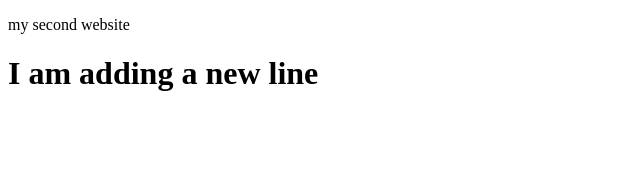
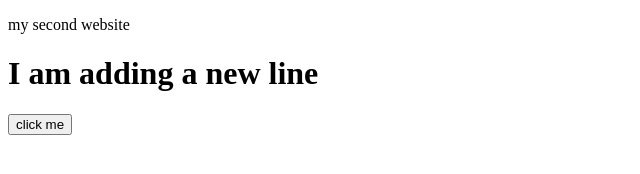
Before and after one commit to arafatmisbawebdeveloper/another-new-repo, a plain HTML site: page index.html in a window 1280 px wide. Shown: the whole page, without its empty margins (0-640 px from the left). Drawn offline with Linux system fonts and the light colour scheme.

Commit message:
adding something

```diff
--- a/index.html
+++ b/index.html
@@ -9,5 +9,6 @@
 <body>
     <p> my second website </p>
     <h1>I am adding a new line </h1>
+    <button> click me </button>
 </body>
-</html>
+</h>
```
